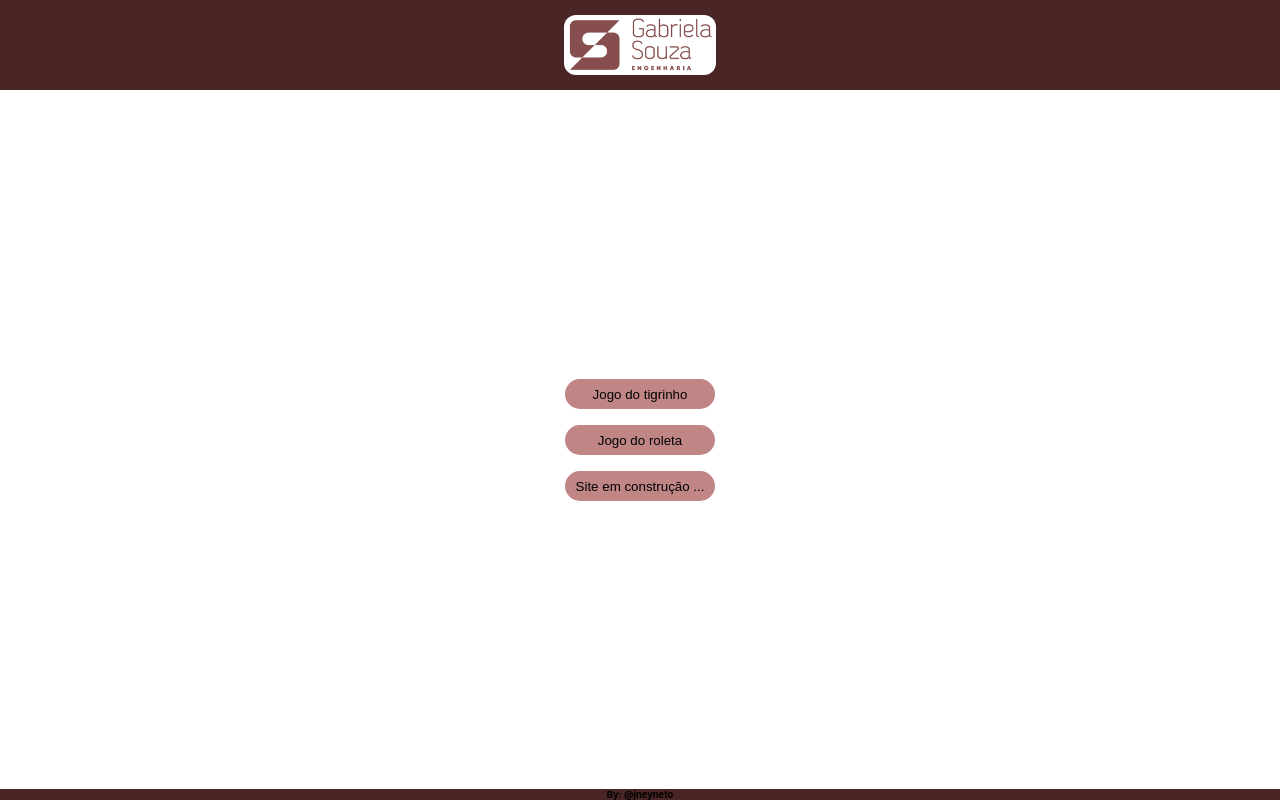
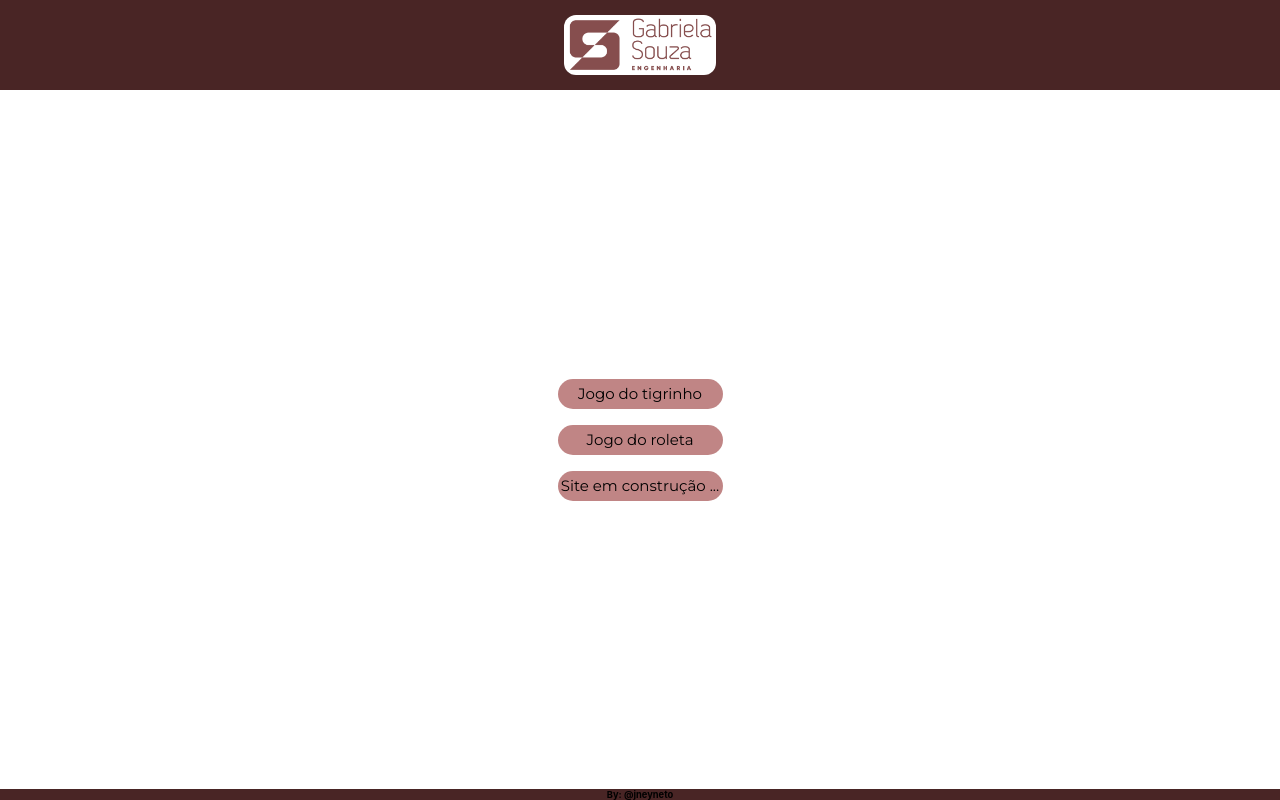
Before and after one commit to jneyneto/GS5, a React (Create React App) app: page / in a window 1280 px wide. Built offline with nearby package versions, Linux system fonts and the light colour scheme.

Commit message:
style: adjust font

```diff
--- a/src/pages/Folder/styles.css
+++ b/src/pages/Folder/styles.css
@@ -30,11 +30,19 @@ header img {
 }
 
 .body button {
-  width: 150px;
+  width: 165px;
   height: 30px;
 
   border: none;
   border-radius: 16px;
   background-color: #b16767cc;
 
+  font-family: Montserrat, sans-serif;
+  font-size: 15px;
+  font-style: normal;
+  font-weight: 400;
+  line-height: 130%;
+  text-decoration: none;
+  color: #000000;
+
 }
```
